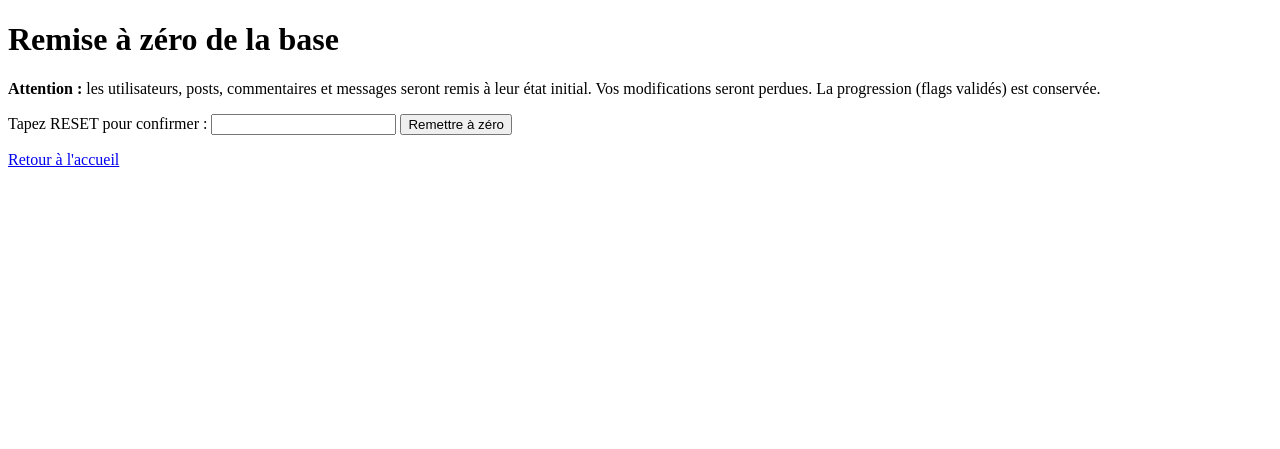
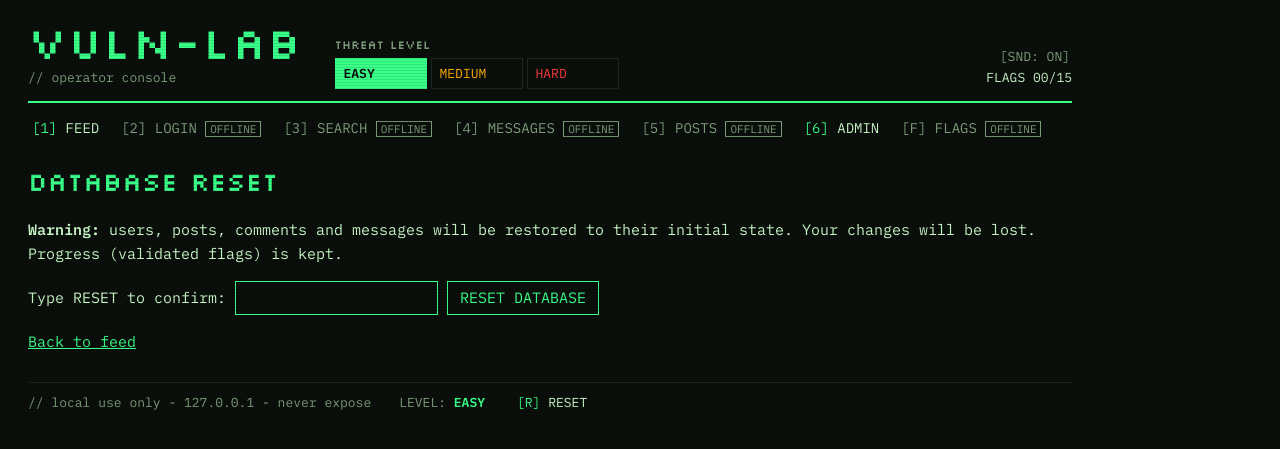
Before and after one commit to kaysba/vuln-lab, a PHP site: page /reset.php in a window 1280 px wide. Shown: the top 449 px of the page. Run offline with PHP 8.4, Linux system fonts and the light colour scheme; data that the repository does not hold is empty.

Commit message:
feat(feed): turn index into the news feed and move reset onto the layout
Co-Authored-By: Claude Opus 5.5 <noreply@anthropic.com>

```diff
--- a/src/reset.php
+++ b/src/reset.php
@@ -1,6 +1,6 @@
 <?php
-// Remise à zéro de la base. Garde la table progress, refait tout le reste.
-require __DIR__ . '/config/db.php';
+// Database reset. Keeps the progress table, rebuilds everything else.
+require __DIR__ . '/config/bootstrap.php';
 
 const DB_SCRIPTS_DIR = '/var/www/db';
 const TABLES_TO_DROP = ['comments', 'messages', 'posts', 'progress', 'users'];
@@ -36,7 +36,7 @@ function run_sql_file(mysqli $conn, string $path): bool
 
 function reset_database(mysqli $conn): ?array
 {
-    // a. Sauvegarde de la progression
+    // a. Save progress
     $res = $conn->query('SELECT module, level, solved_at FROM progress');
     if (!$res) {
         return null;
@@ -44,7 +44,7 @@ function reset_database(mysqli $conn): ?array
     $saved = $res->fetch_all(MYSQLI_ASSOC);
     $res->free();
 
-    // b. Drop + schéma + données
+    // b. Drop + schema + data
     $ok = $conn->query('SET FOREIGN_KEY_CHECKS=0');
     foreach (TABLES_TO_DROP as $table) {
         $ok = $ok && $conn->query('DROP TABLE IF EXISTS `' . $table . '`');
@@ -57,7 +57,7 @@ function reset_database(mysqli $conn): ?array
         return null;
     }
 
-    // c. Restauration de la progression
+    // c. Restore progress
     $stmt = $conn->prepare('INSERT INTO progress (module, level, solved_at) VALUES (?, ?, ?)');
     if (!$stmt) {
         return null;
@@ -71,7 +71,7 @@ function reset_database(mysqli $conn): ?array
     }
     $stmt->close();
 
-    // d. Chiffres pour le message de succès
+    // d. Numbers for the success message
     $users = $conn->query('SELECT COUNT(*) FROM users');
     $posts = $conn->query('SELECT COUNT(*) FROM posts');
     if (!$users || !$posts) {
@@ -87,7 +87,7 @@ $method = $_SERVER['REQUEST_METHOD'] ?? 'GET';
 if ($method !== 'GET' && $method !== 'POST') {
     http_response_code(405);
     header('Allow: GET, POST');
-    exit('Méthode non autorisée');
+    exit('Method not allowed');
 }
 
 $message = '';
@@ -99,37 +99,34 @@ if ($method === 'POST') {
         $stats = reset_database(db());
         if ($stats === null) {
             http_response_code(500);
-            $message = 'La remise à zéro a échoué.';
+            $message = 'The reset failed.';
         } else {
             $success = true;
-            $message = 'Base remise à zéro : ' . $stats['users'] . ' utilisateurs, '
-                . $stats['posts'] . ' posts. Progression conservée.';
+            $message = 'Database reset: ' . $stats['users'] . ' users, '
+                . $stats['posts'] . ' posts. Progress kept.';
         }
     } else {
-        $message = 'Confirmation incorrecte : tapez exactement RESET. Rien n\'a été modifié.';
+        $message = 'Wrong confirmation: type exactly RESET. Nothing was changed.';
     }
 }
 ?>
-<!DOCTYPE html>
-<html lang="fr">
-<head>
-    <meta charset="utf-8">
-    <title>vuln-lab - Remise à zéro</title>
-</head>
-<body>
-    <h1>Remise à zéro de la base</h1>
+<?php
+$pageTitle = 'Database reset';
+$activeNav = '';
+require __DIR__ . '/includes/header.php';
+?>
+<h1>Database reset</h1>
 <?php if ($message !== ''): ?>
-        <p><strong><?php echo htmlspecialchars($message, ENT_QUOTES, 'UTF-8'); ?></strong></p>
+    <p class="<?php echo $success ? 'msg ok' : 'msg err'; ?>"><strong><?php echo e($message); ?></strong></p>
 <?php endif; ?>
 <?php if (!$success): ?>
-        <p><strong>Attention :</strong> les utilisateurs, posts, commentaires et messages seront remis à leur état initial. Vos modifications seront perdues. La progression (flags validés) est conservée.</p>
-        <form method="post" action="reset.php">
-            <label>Tapez RESET pour confirmer :
+    <p><strong>Warning:</strong> users, posts, comments and messages will be restored to their initial state. Your changes will be lost. Progress (validated flags) is kept.</p>
+    <form method="post" action="/reset.php" class="resetform">
+        <label>Type RESET to confirm:
             <input type="text" name="confirm" autocomplete="off">
         </label>
-            <button type="submit">Remettre à zéro</button>
+        <button type="submit">RESET DATABASE</button>
     </form>
 <?php endif; ?>
-    <p><a href="index.php">Retour à l'accueil</a></p>
-</body>
-</html>
+<p><a href="/index.php">Back to feed</a></p>
+<?php require __DIR__ . '/includes/footer.php'; ?>
```
Also changed, not shown: src/index.php (+29 -17 lines). Lines whose indentation alone changed are shown as unchanged.
